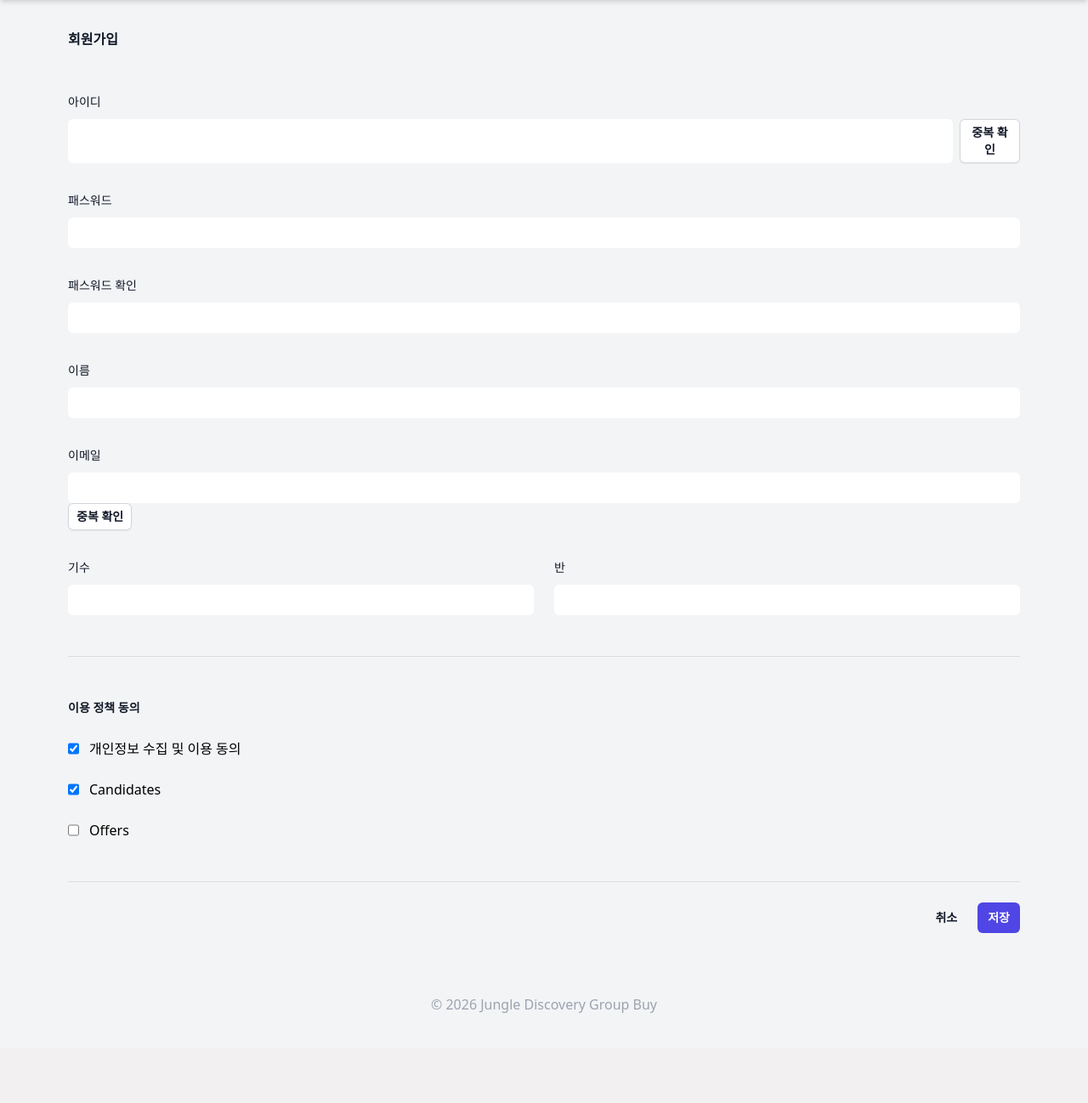
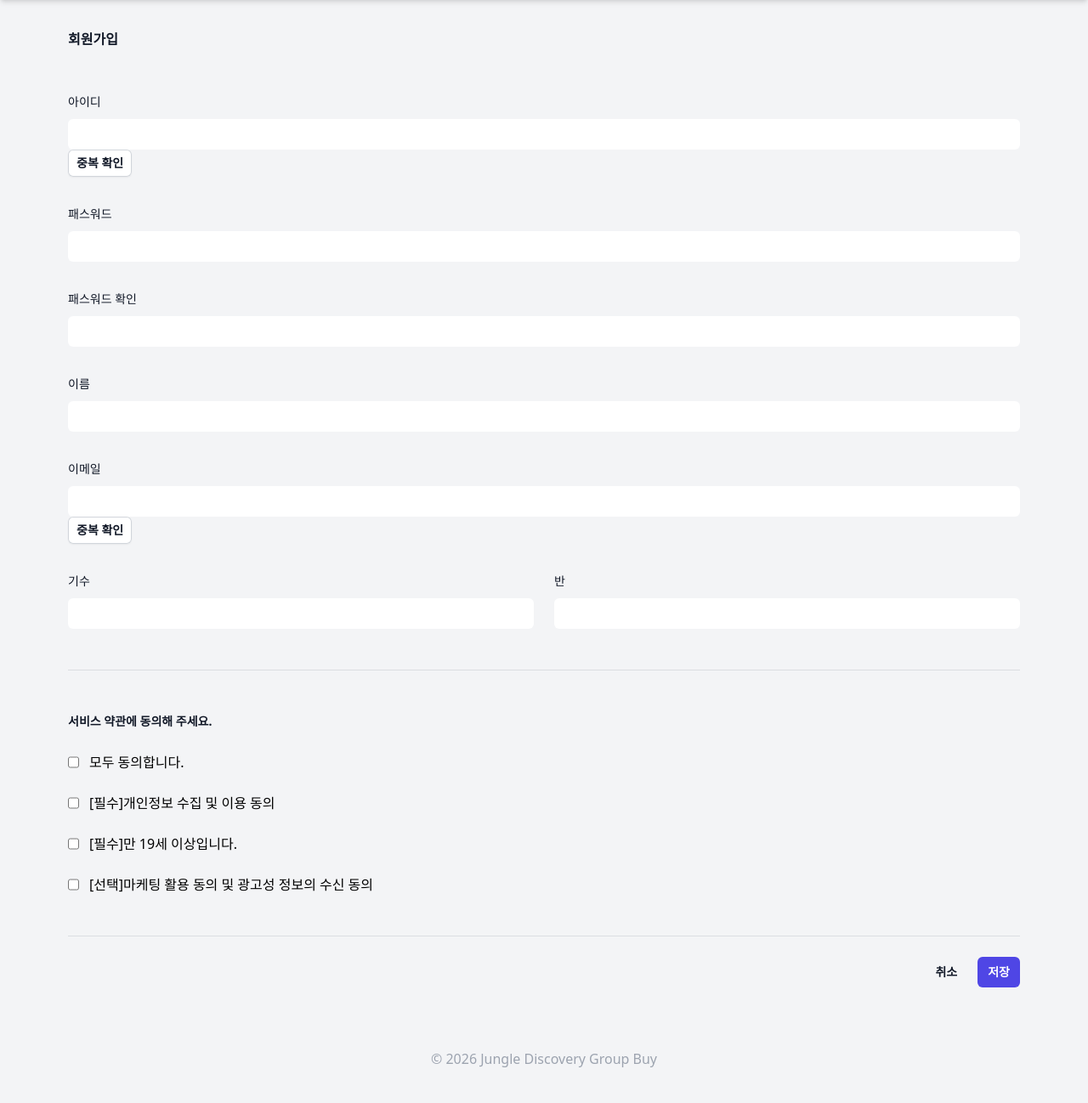
Before and after one commit to SISUinSea/JungleGroupBuy, a Flask app: page /signup in a window 1280 px wide. Shown: the part 64-1362 px from the top of the page at 85% size. Before the commit the page ends 1256 px from the top, so only its background shows below. Run offline with Flask 3, Linux system fonts and the light colour scheme; some libraries are stand-ins or nearby versions.

Commit message:
약관동의, 이메일 유효성 검증 수정

```diff
--- a/templates/signup.html
+++ b/templates/signup.html
@@ -46,7 +46,7 @@
                     <div class="mt-10 grid grid-cols-1 gap-x-6 gap-y-8 sm:grid-cols-6">
                         <div class="col-span-full">
                             <label for="username" class="block text-sm/6 font-medium text-gray-900">아이디</label>
-                            <div class="mt-2 flex gap-2">
+                            <div class="mt-2">
                                 <input id="username" type="text" name="username" class="block w-full rounded-md bg-white px-3 py-1.5 text-base text-gray-900 outline-1 -outline-offset-1 outline-gray-300 placeholder:text-gray-400 focus:outline-2 focus:-outline-offset-2 focus:outline-indigo-600 sm:text-sm/6" required/>
                                 <button type="button" id="username_duplicate_check_btn" class="rounded-md bg-white px-2.5 py-1.5 text-sm font-semibold text-gray-900 shadow-sm ring-1 ring-inset ring-gray-300 hover:bg-gray-50">중복 확인</button>
                             </div>
@@ -107,19 +107,23 @@
                 <div class="border-b border-gray-900/10 pb-12">
                     <div class="mt-10 space-y-10">
                         <fieldset>
-                            <legend class="text-sm/6 font-semibold text-gray-900">이용 정책 동의</legend>
+                            <legend class="text-sm/6 font-semibold text-gray-900">서비스 약관에 동의해 주세요.</legend>
                             <div class="mt-6 space-y-6">
                                 <div class="flex gap-3">
-                                    <input id="comments" type="checkbox" name="comments" checked required/>
-                                    <label for="comments">개인정보 수집 및 이용 동의</label>
+                                    <input id="all_check" type="checkbox" name="all_check" required/>
+                                    <label for="all_check">모두 동의합니다.</label>
                                 </div>
                                 <div class="flex gap-3">
-                                    <input id="candidates" type="checkbox" name="candidates" checked required/>
-                                    <label for="candidates">Candidates</label>
+                                    <input id="privateInfo_check" type="checkbox" name="privateInfo_check" required/>
+                                    <label for="privateInfo_check">[필수]개인정보 수집 및 이용 동의</label>
                                 </div>
                                 <div class="flex gap-3">
-                                    <input id="offers" type="checkbox" name="offers"/>
-                                    <label for="offers">Offers</label>
+                                    <input id="age_check" type="checkbox" name="age_check" required/>
+                                    <label for="age_check">[필수]만 19세 이상입니다.</label>
+                                </div>
+                                <div class="flex gap-3">
+                                    <input id="marketing_check" type="checkbox" name="marketing_check"/>
+                                    <label for="marketing_check">[선택]마케팅 활용 동의 및 광고성 정보의 수신 동의</label>
                                 </div>
                             </div>
                         </fieldset>
@@ -162,6 +166,13 @@
         const password_error = document.getElementById('password_error');
         const password_check_error = document.getElementById('password_check_error');
         const strongPasswordRegex = /^(?=.*[a-z])(?=.*[A-Z])(?=.*[0-9])(?=.*[!@#$%^&*])[a-zA-Z0-9!@#$%^&*]{8,20}$/; // 영문, 숫자, 일부 특수기호만 각각 하나 이상씩 포함해서 8-20자 이내
+        const slack_email = document.getElementById('slack_email');
+        const email_format_error = document.getElementById('email_format_error');
+        const emailRegex = /^[a-zA-Z0-9._%+-]+@[a-zA-Z0-9.-]+\.[a-zA-Z]{2,}$/;
+        const privateInfo_check = document.getElementById('privateInfo_check');
+        const age_check = document.getElementById('age_check');
+        const all_check = document.getElementById('all_check');
+        const sub_check = [document.getElementById('privateInfo_check'), document.getElementById('age_check'), document.getElementById('marketing_check')];
         const joinBtn = document.getElementById('joinBtn');
 
         username.addEventListener('input', () => {
@@ -185,7 +196,6 @@
 
         username_duplicate_check_btn.addEventListener('click', () => {
             const currentID = username.value;
-            const usernameRegex = /^[a-zA-Z0-9_]*$/;
 
             if (currentID.length < 4 || currentID.length > 12 || !usernameRegex.test(currentID)) {
             alert("아이디 유효성을 확인해주세요.");
@@ -233,6 +243,23 @@
         password_check.addEventListener('input', () => {
             checkPasswordMatch();
         });
+
+        slack_email.addEventListener('input', () => {
+            const value = slack_email.value;
+            if(!emailRegex.test(value)) {
+                email_format_error.classList.remove('hidden');
+            } else {
+                email_format_error.classList.add('hidden');
+            }
+        });
+
+        all_check.addEventListener('change', () => {
+            sub_check.forEach(check => {check.checked = all_check.checked;});
+        });
+
+        subChecks.forEach(check => {check.addEventListener('change', () => { const allChecked = subChecks.every(c => c.checked);
+            all_check.checked = allChecked;
+        });});
 
         const signupForm = document.getElementById('signup-form');
 
@@ -287,6 +314,12 @@
                 return;
             }
 
+            if (!privateInfo_check.checked || !age_check.checked) {
+                alert("필수 동의 약관에 동의가 필요합니다.");
+                event.preventDefault();
+                return;
+            }
+
             if (!name || !generation || !classNumber) {
                 alert("모든 필수 항목을 입력해주세요.");
                 event.preventDefault();
```
